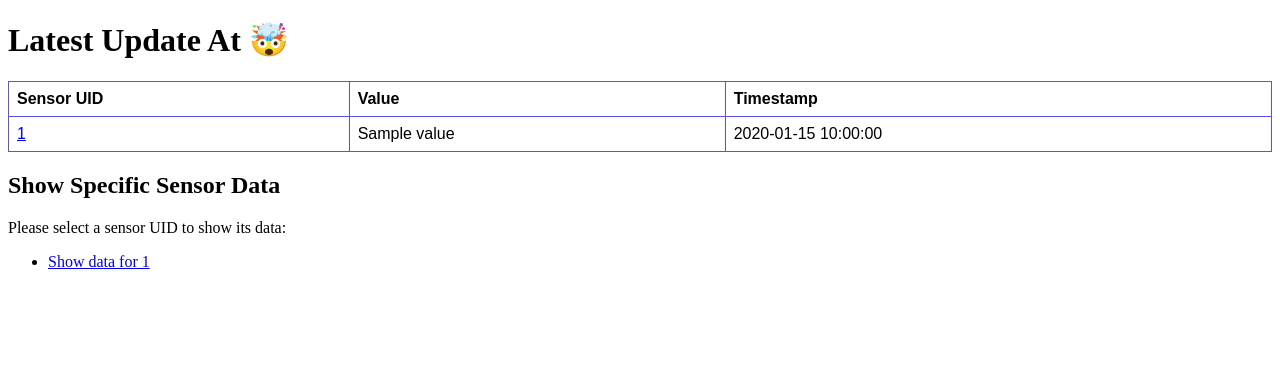
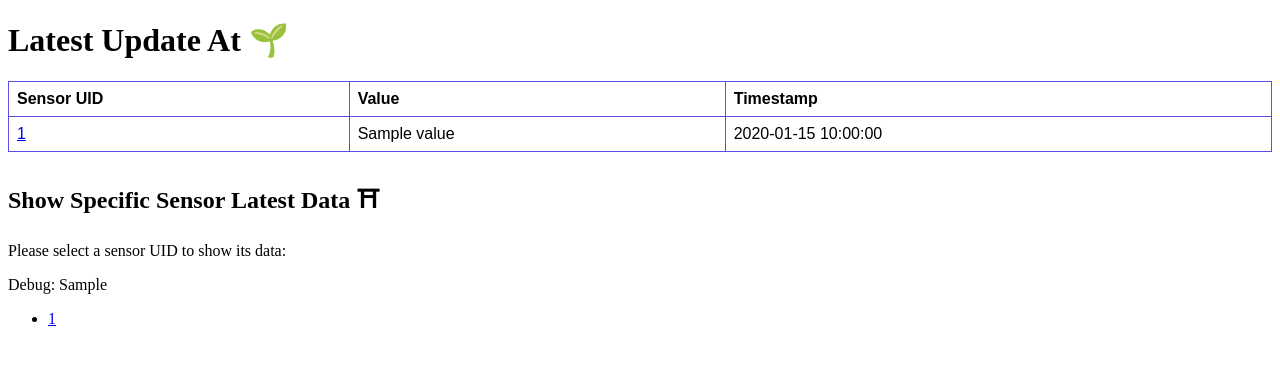
Before and after one commit to israel-at-aritsugi-lab/iot-webpage, a Flask app: template templates/index.html in a window 1280 px wide. Shown: the top 365 px of the page. Run offline with Flask 3, Linux system fonts and the light colour scheme; the template is opened without the code that fills it: most values are stand-ins (such as "Sample title", 1, 10 or a date in 2020).

Commit message:
added new features

```diff
--- a/templates/index.html
+++ b/templates/index.html
@@ -22,7 +22,7 @@ tr:nth-child(even){
 </style>
 </head>
 <body>
-    <h1>Latest Update At &#129327;</h1>
+    <h1>Latest Update At &#127793;</h1>
     <!-- <p>[{{latest_date_time}}]</p> -->
     {% if all_sensor_data %}
     <table>
@@ -36,7 +36,7 @@ tr:nth-child(even){
         <tbody>
             {% for data in all_sensor_data %}
             <tr>
-                <td><a href="/iot/{{ data.sensor_uid }}">{{ data.sensor_uid }}</a></td>
+                <td><a href="/iot/show_all_data/{{ data.sensor_uid }}">{{ data.sensor_uid }}</a></td>
                 <!-- <td>{{ data.sensor_uid }}</td> -->
                 <td>{{ data.value }}</td>
                 <td>{{ data.timestamp }}</td>
@@ -49,13 +49,30 @@ tr:nth-child(even){
     <p>No data available.</p>
     {% endif %}
 
-    <h2>Show Specific Sensor Data</h2>
+    <h2>Show Specific Sensor Latest Data &#9961;</h2>
     <p>Please select a sensor UID to show its data:</p>
+
+    <!--
+    <p>Debug:</p>
+    <ul>
+    {% for data in all_data %}
+    <li>
+        Sensor UID: {{ data.sensor_uid }}<br>
+        Value: {{ data.value }}<br>
+        Timestamp: {{ data.timestamp }}
+    </li>
+    {% endfor %}
+    </ul>
+    -->
+
+    <p>Debug: {{ all_data}}</p>
     <ul>
         {% for data in all_sensor_data %}
-        <li><a href="/iot/show_all_data/{{data.sensor_uid}}">Show data for {{data.sensor_uid}}</a></li>
+        <li><a href="/iot/{{data.sensor_uid}}">{{data.sensor_uid}}</a></li>
         {% endfor %}
     </ul>
+
+
     <!--
     <a href="/">Show All Data</a>
     <p> </p>
```
